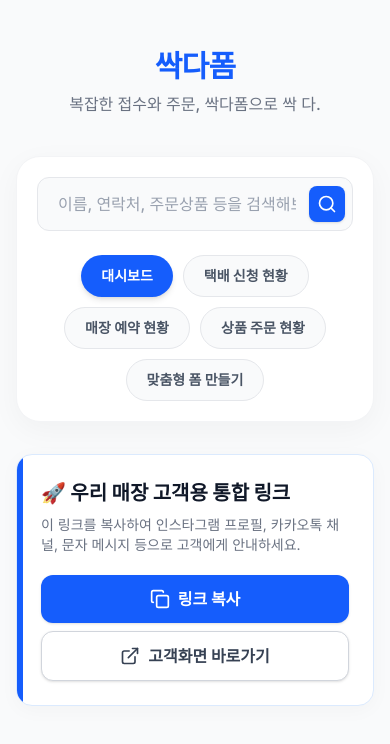
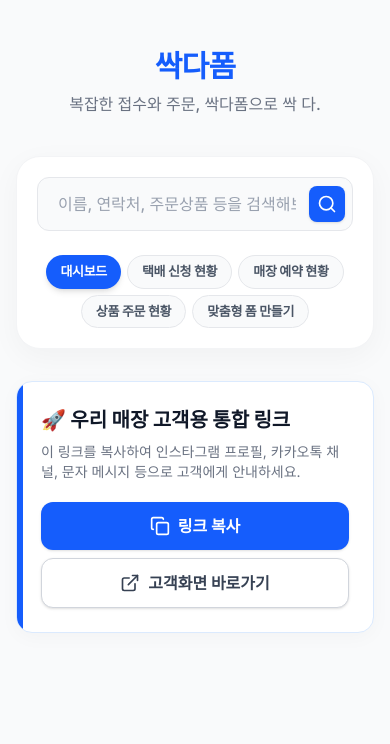
Before and after one commit to hannune-s/ssakdaform, a Next.js app: page / in a window 390 px wide. Shown: the top 744 px of the page. Built offline with nearby package versions, Linux system fonts and the light colour scheme; no server answers.

Commit message:
style: 어드민 메뉴 탭 버튼을 컴팩트한 알약(Pill) 형태로 리팩토링 (모바일 최적화)

```diff
--- a/src/app/page.tsx
+++ b/src/app/page.tsx
@@ -54,10 +54,10 @@ export default function AdminHub() {
         </div>
 
         {/* 메뉴(카테고리) 탭 버튼 */}
-        <div className="flex flex-wrap justify-center gap-2.5">
+        <div className="flex flex-wrap justify-center gap-1.5 sm:gap-2">
           <button
             onClick={() => setActiveTab('all')}
-            className={`px-5 py-2.5 rounded-full text-sm font-bold transition-all ${
+            className={`px-3.5 py-1.5 sm:px-4 sm:py-2 rounded-full text-[13px] sm:text-sm font-bold transition-all whitespace-nowrap tracking-tight ${
               activeTab === 'all'
                 ? 'bg-blue-600 text-white shadow-md'
                 : 'bg-gray-50 text-gray-600 hover:bg-gray-100 border border-gray-200'
@@ -67,7 +67,7 @@ export default function AdminHub() {
           </button>
           <button
             onClick={() => setActiveTab('delivery')}
-            className={`px-5 py-2.5 rounded-full text-sm font-bold transition-all ${
+            className={`px-3.5 py-1.5 sm:px-4 sm:py-2 rounded-full text-[13px] sm:text-sm font-bold transition-all whitespace-nowrap tracking-tight ${
               activeTab === 'delivery'
                 ? 'bg-blue-600 text-white shadow-md'
                 : 'bg-gray-50 text-gray-600 hover:bg-gray-100 border border-gray-200'
@@ -77,7 +77,7 @@ export default function AdminHub() {
           </button>
           <button
             onClick={() => setActiveTab('reservation')}
-            className={`px-5 py-2.5 rounded-full text-sm font-bold transition-all ${
+            className={`px-3.5 py-1.5 sm:px-4 sm:py-2 rounded-full text-[13px] sm:text-sm font-bold transition-all whitespace-nowrap tracking-tight ${
               activeTab === 'reservation'
                 ? 'bg-blue-600 text-white shadow-md'
                 : 'bg-gray-50 text-gray-600 hover:bg-gray-100 border border-gray-200'
@@ -87,7 +87,7 @@ export default function AdminHub() {
           </button>
           <button
             onClick={() => setActiveTab('order')}
-            className={`px-5 py-2.5 rounded-full text-sm font-bold transition-all ${
+            className={`px-3.5 py-1.5 sm:px-4 sm:py-2 rounded-full text-[13px] sm:text-sm font-bold transition-all whitespace-nowrap tracking-tight ${
               activeTab === 'order'
                 ? 'bg-blue-600 text-white shadow-md'
                 : 'bg-gray-50 text-gray-600 hover:bg-gray-100 border border-gray-200'
@@ -97,7 +97,7 @@ export default function AdminHub() {
           </button>
           <button
             onClick={() => setActiveTab('builder')}
-            className={`px-5 py-2.5 rounded-full text-sm font-bold transition-all ${
+            className={`px-3.5 py-1.5 sm:px-4 sm:py-2 rounded-full text-[13px] sm:text-sm font-bold transition-all whitespace-nowrap tracking-tight ${
               activeTab === 'builder'
                 ? 'bg-blue-600 text-white shadow-md'
                 : 'bg-gray-50 text-gray-600 hover:bg-gray-100 border border-gray-200'
```
